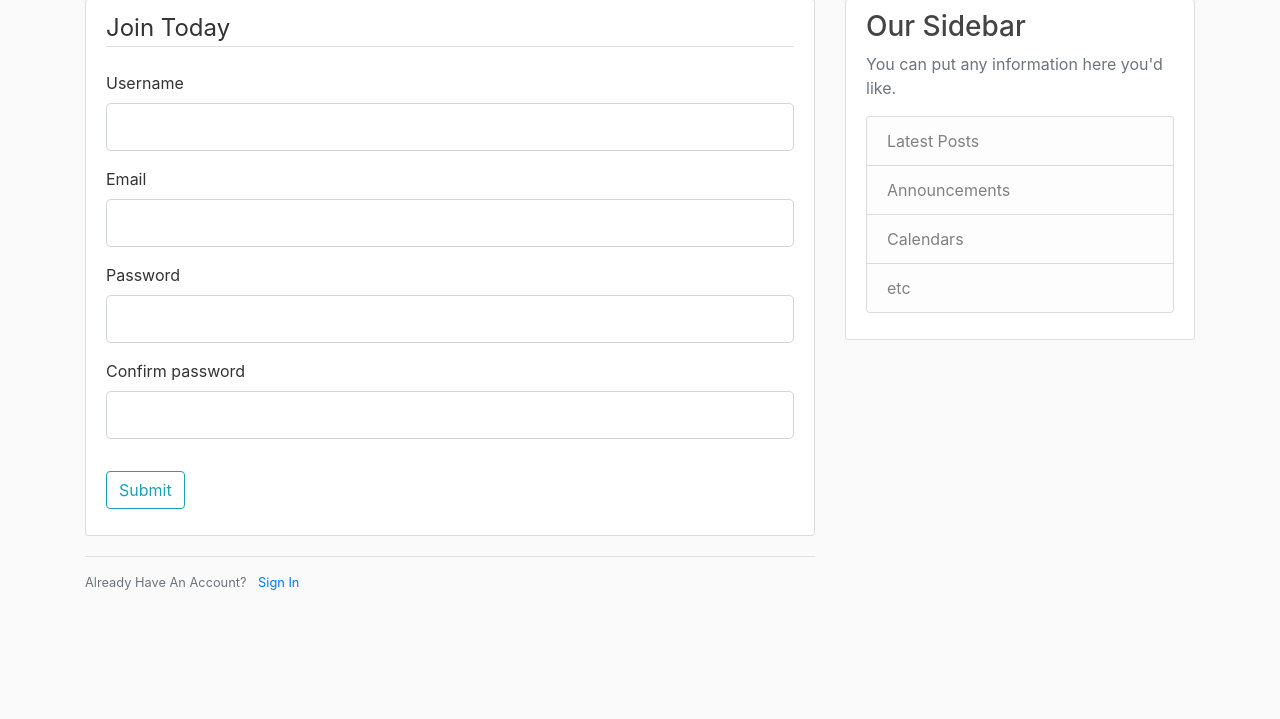
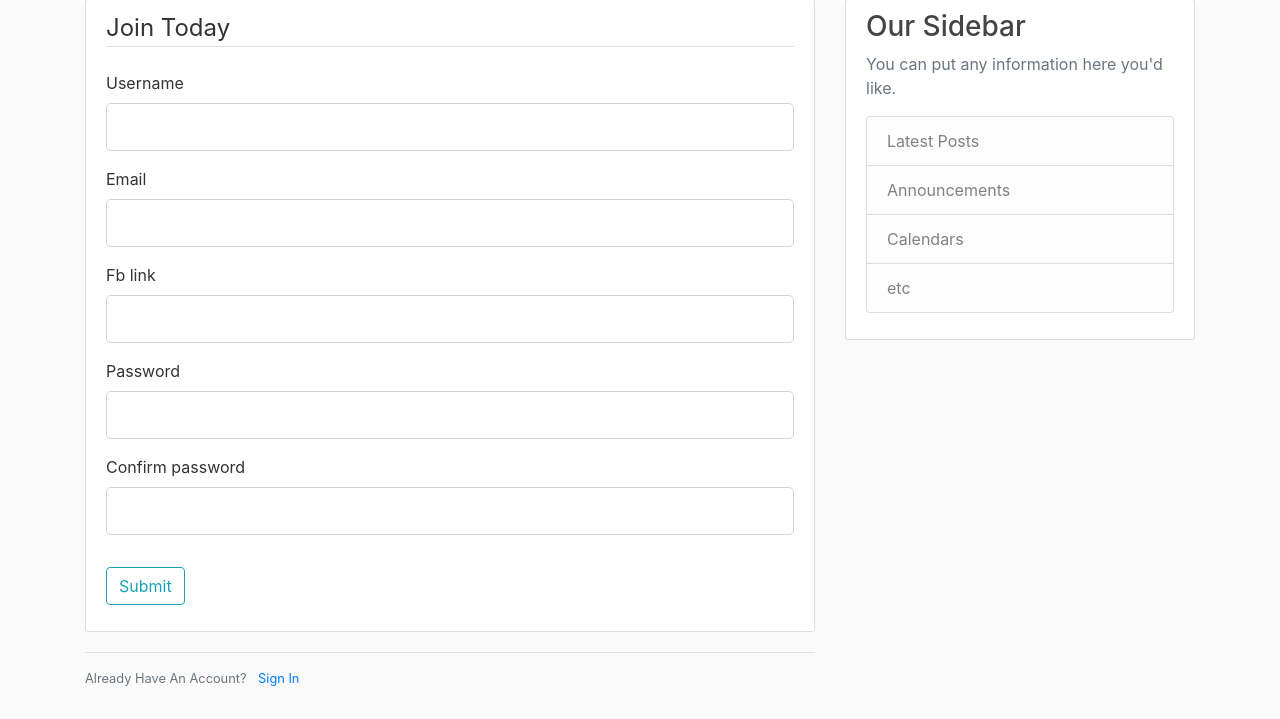
Before and after one commit to mornville/flask_blog, a Python web app: template flaskblog/templates/register.html in a window 1280 px wide. Shown: the part 81-800 px from the top of the page. Run offline with Jinja, Linux system fonts and the light colour scheme; the template is opened without the code that fills it: most values are stand-ins (such as "Sample title", 1, 10 or a date in 2020); form fields are guessed from the names that the template uses; some libraries are stand-ins or nearby versions.

Commit message:
Added fb_link to User model

```diff
--- a/flaskblog/models.py
+++ b/flaskblog/models.py
@@ -16,7 +16,9 @@ class User(db.Model, UserMixin):
     email = db.Column(db.String(120), unique=True, nullable=False)
     image_file = db.Column(db.String(20), nullable=False, default='default.jpg')
     password = db.Column(db.String(60), nullable=False)
+    fb_link = db.Column(db.String(120), unique=True, nullable=True)
     posts = db.relationship('Post', backref='author', lazy=True)
+
 
     def get_reset_token(self, expires_sec=1800):
         s = Serializer(current_app.config['SECRET_KEY'], expires_sec)
--- a/flaskblog/templates/register.html
+++ b/flaskblog/templates/register.html
@@ -32,6 +32,20 @@
                     </div>
                 {% else %}
                     {{ form.email(class="form-control form-control-lg") }}
+                {% endif %}
+            </div>
+            <div class="form-group">
+                {{ form.fb_link.label(class="form-control-label") }}
+
+                {% if form.fb_link.errors %}
+                    {{ form.fb_link(class="form-control form-control-lg is-invalid") }}
+                    <div class="invalid-feedback">
+                        {% for error in form.fb_link.errors %}
+                            <span>{{ error }}</span>
+                        {% endfor %}
+                    </div>
+                {% else %}
+                    {{ form.fb_link(class="form-control form-control-lg") }}
                 {% endif %}
             </div>
             <div class="form-group">
--- a/flaskblog/users/routes.py
+++ b/flaskblog/users/routes.py
@@ -16,7 +16,7 @@ def register():
     form = RegistrationForm()
     if form.validate_on_submit():
         hashed_password = bcrypt.generate_password_hash(form.password.data).decode('utf-8')
-        user = User(username=form.username.data, email=form.email.data, password=hashed_password)
+        user = User(username=form.username.data, email=form.email.data, password=hashed_password, fb_link=form.fb_link.data)
         db.session.add(user)
         db.session.commit()
         flash('Your account has been created! You are now able to log in', 'success')
```
Also changed, not shown: flaskblog/users/forms.py (+7 -0 lines), flaskblog/site.db.
